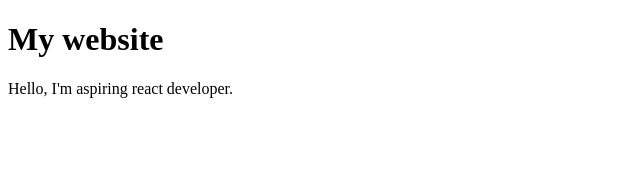
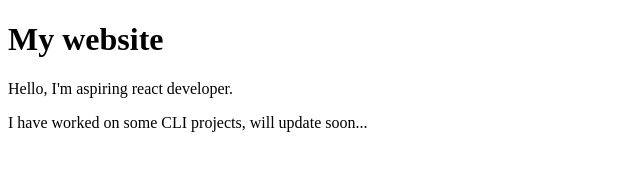
Before and after one commit to himanshumishra-98/himanshu-mishra-site, a plain HTML site: page index.html in a window 1280 px wide. Shown: the whole page, without its empty margins (0-640 px from the left). Drawn offline with Linux system fonts and the light colour scheme.

Commit message:
update details of project

```diff
--- a/index.html
+++ b/index.html
@@ -8,5 +8,8 @@
 <body>
     <h1>My website</h1>
     <p>Hello, I'm aspiring react developer.</p>
+
+    <p>I have worked on some CLI projects, will update soon...</p>
+
 </body>
 </html>
```
